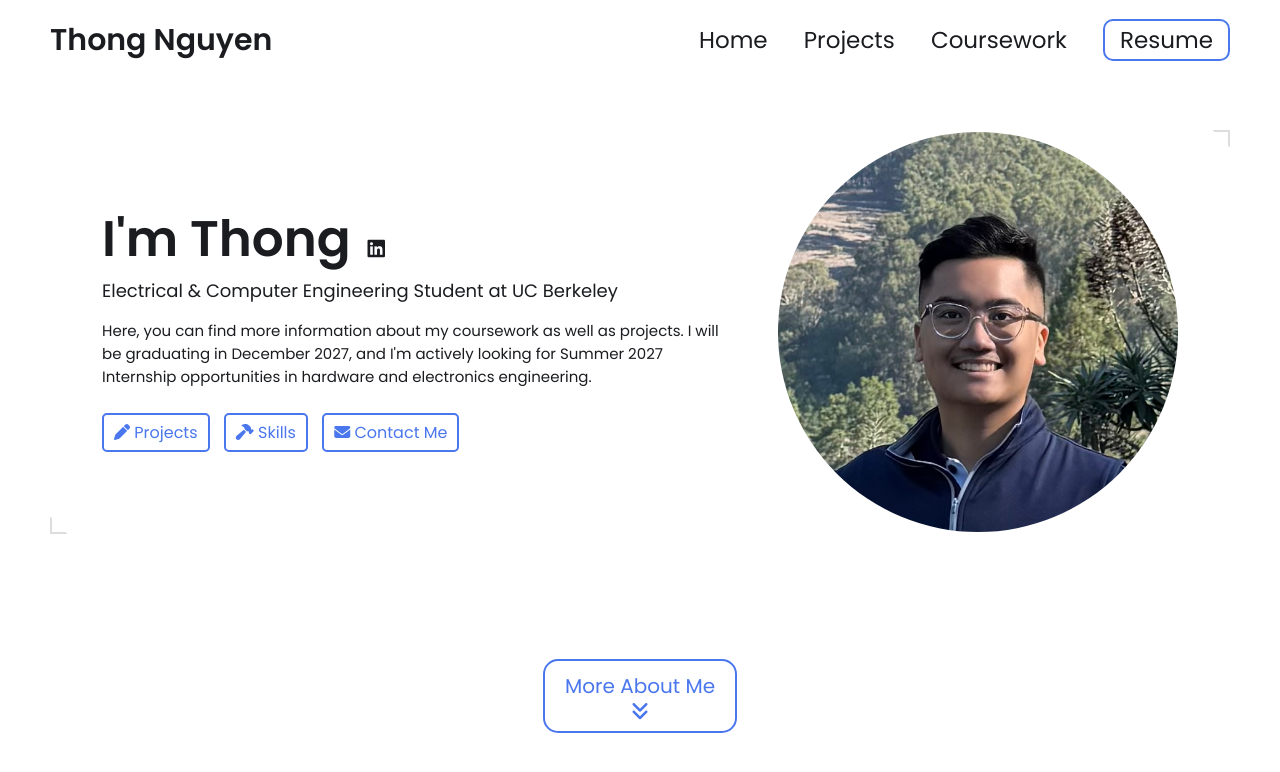
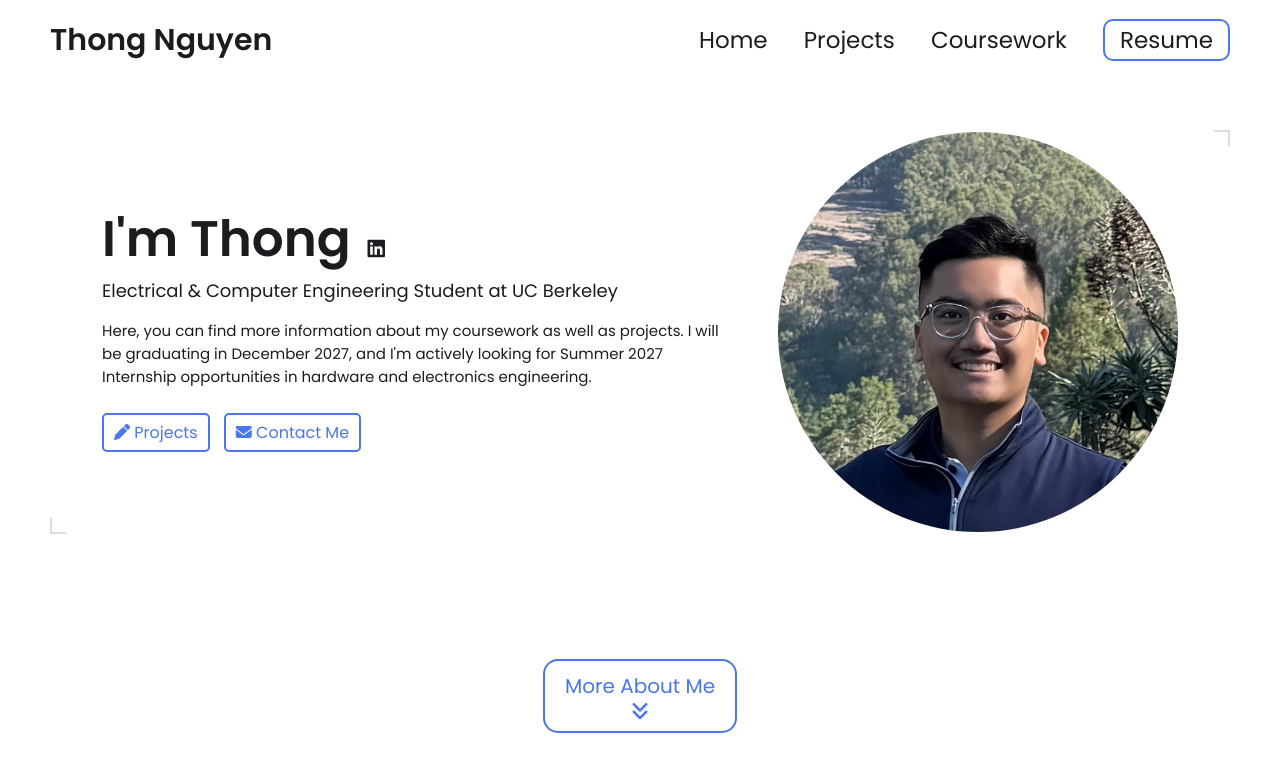
Before and after one commit to thongmn-8888/thongmn-8888.github.io, a Jekyll site: the page built from index.html, in a window 1280 px wide and 900 px high. Shown: the top 772 px of the window. Built offline with Jekyll 4.4.1, drawn with Linux system fonts in a browser that asks for light colours.

Commit message:
Update hero.html

```diff
--- a/_includes/hero.html
+++ b/_includes/hero.html
@@ -75,10 +75,6 @@
                     <i class="fa-solid fa-pen"></i>
                     <span>Projects</span>
                 </a>
-                <a href="#skills">
-                    <i class="fa-solid fa-hammer"></i>
-                    <span>Skills</span>
-                </a>
                 <a href="#contact">
                     <i class="fa-solid fa-envelope"></i>
                     <span>Contact Me</span>
```
